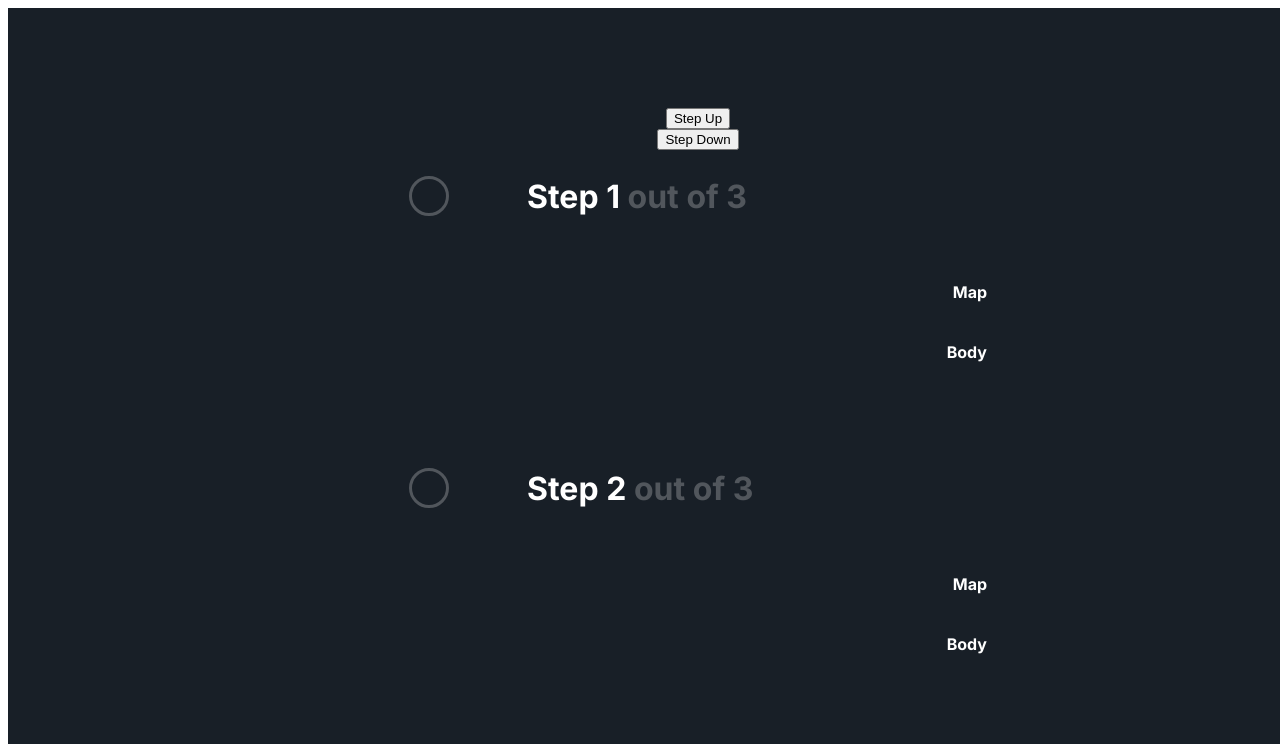
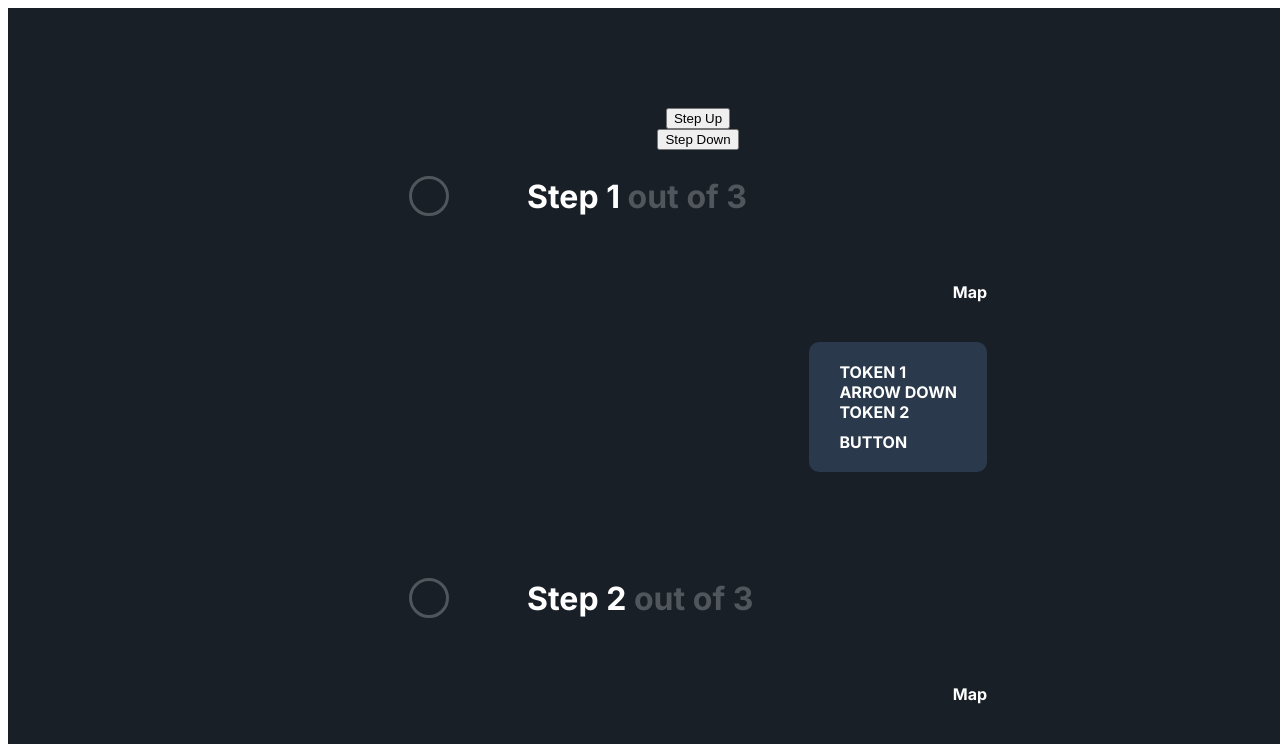
Before and after one commit to Gitmazter/ISC_bridge_fork, a Next.js app: page / in a window 1280 px wide. Shown: the top 744 px of the page. Built offline with nearby package versions, Linux system fonts and the light colour scheme.

Commit message:
draft for body

```diff
--- a/pages/v2Components/cardComponents/CardBody.jsx
+++ b/pages/v2Components/cardComponents/CardBody.jsx
@@ -4,7 +4,14 @@ const CardBody = () => {
 
   return (
     <div className={styles.CardBody}>
-      Body
+      <div className={styles.CardBodyInner}>
+        <div>
+          <div>TOKEN 1</div>
+          <div>ARROW DOWN</div>
+          <div>TOKEN 2</div>
+        </div>
+        <div>BUTTON</div>
+      </div>
     </div>
   )
 }
```
